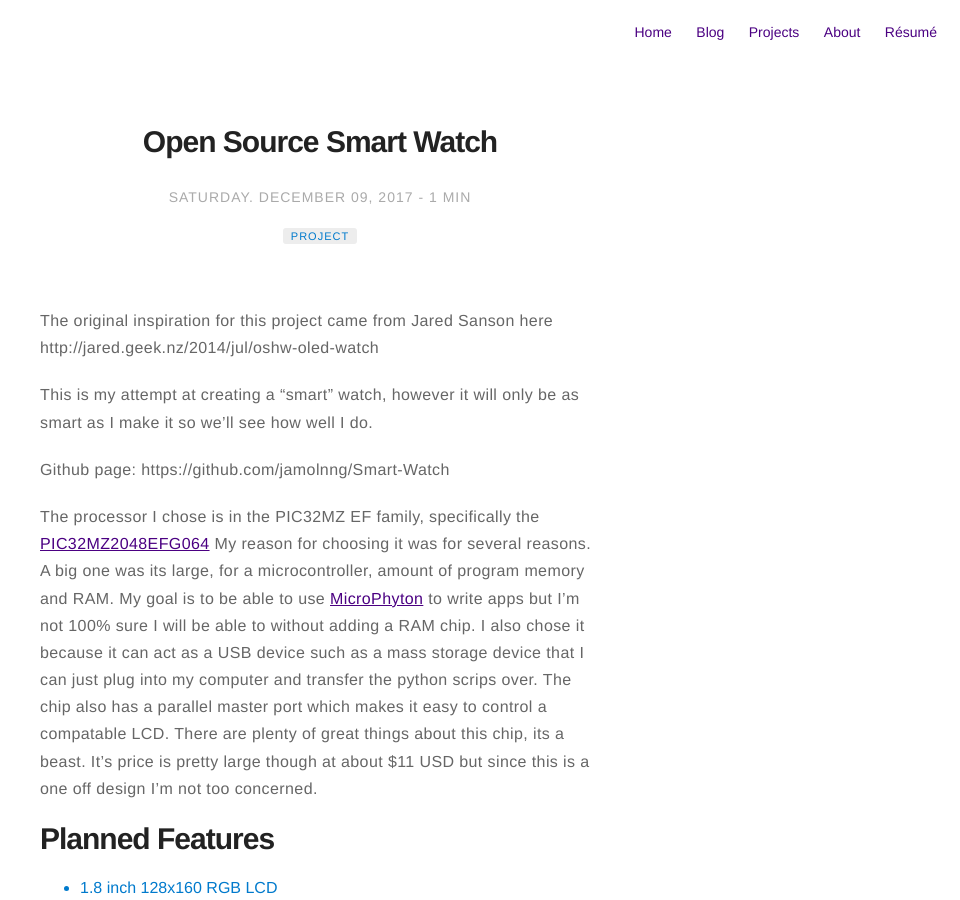
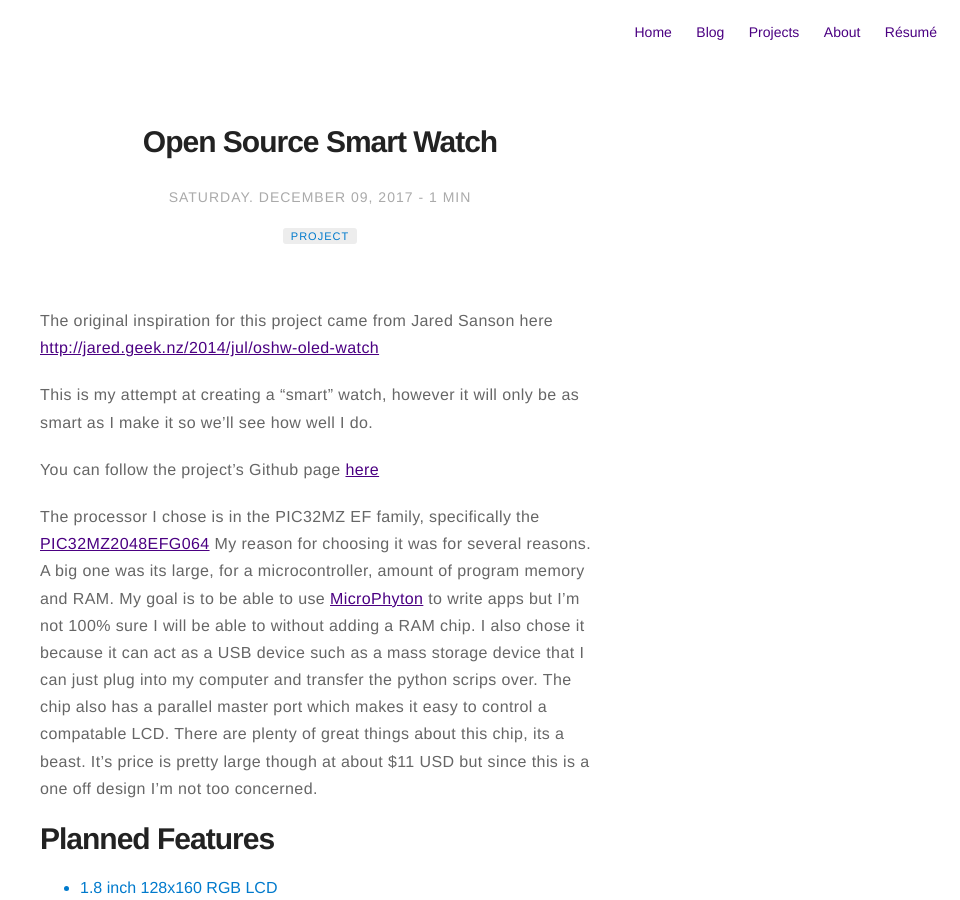
Before and after one commit to jamolnng/jamolnng.github.io, a Jekyll site: the page built from _posts/2017-12-09-Test-Post-Please-Ignore-2017-12-309.markdown, in a window 1280 px wide and 900 px high. Shown: the whole window, without its empty margins (320-1280 px from the left). Built offline with Jekyll 4.4.1, drawn with Linux system fonts in a browser that asks for light colours; nearby versions of some CDN libraries; library files that are not in the unit come from our copies.

Commit message:
smart watch project

```diff
--- a/_posts/2017-12-09-Test-Post-Please-Ignore-2017-12-309.markdown
+++ b/_posts/2017-12-09-Test-Post-Please-Ignore-2017-12-309.markdown
@@ -11,11 +11,11 @@ author: jesselaning
 description: Open Source Smart Watch
 ---
 
-The original inspiration for this project came from Jared Sanson here http://jared.geek.nz/2014/jul/oshw-oled-watch
+The original inspiration for this project came from Jared Sanson here [http://jared.geek.nz/2014/jul/oshw-oled-watch](http://jared.geek.nz/2014/jul/oshw-oled-watch)
 
 This is my attempt at creating a "smart" watch, however it will only be as smart as I make it so we'll see how well I do.
 
-Github page: https://github.com/jamolnng/Smart-Watch
+You can follow the project's Github page [here](https://github.com/jamolnng/Smart-Watch)
 
 The processor I chose is in the PIC32MZ EF family, specifically the [PIC32MZ2048EFG064](http://www.microchip.com/wwwproducts/en/PIC32MZ2048EFG064)
 My reason for choosing it was for several reasons. A big one was its large, for a microcontroller, amount of program memory and RAM. My goal is to be able to use [MicroPhyton](https://micropython.org/) to write apps but I'm not 100% sure I will be able to without adding a RAM chip. I also chose it because it can act as a USB device such as a mass storage device that I can just plug into my computer and transfer the python scrips over. The chip also has a parallel master port which makes it easy to control a compatable LCD. There are plenty of great things about this chip, its a beast. It's price is pretty large though at about $11 USD but since this is a one off design I'm not too concerned.
```
